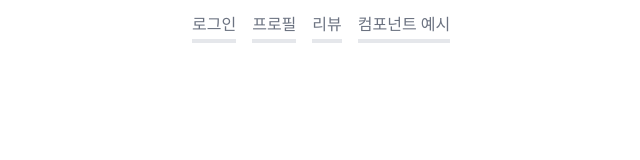
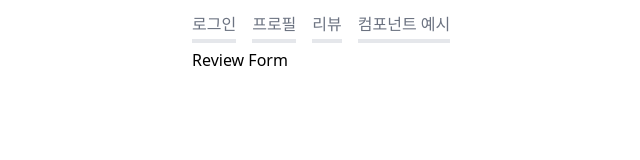
Before and after one commit to NaHyeonil/myproj-react, a React (Create React App) app: page /reviews/new in a window 1280 px wide. Before the commit this address had no page. Shown: the top 160 px of the page, without its empty margins (248-888 px from the left). Built offline with nearby package versions, Linux system fonts and the light colour scheme.

Commit message:
ReviewForm 활용 새 리뷰 작성

```diff
--- a/src/App.js
+++ b/src/App.js
@@ -2,6 +2,7 @@
 import Login from 'pages/accounts/Login';
 import Profile from 'pages/accounts/Profile';
 import Components from 'pages/examples/Components';
+import ReviewForm from 'pages/reviews/ReviewForm';
 import ReviewList from 'pages/reviews/ReviewList';
 import { Navigate, Route, Routes } from 'react-router-dom';
 
@@ -16,6 +17,7 @@
         <Route path="/accounts/login/" element={<Login />} />
         <Route path="/accounts/profile/" element={<Profile />} />
         <Route path="/reviews/" element={<ReviewList />} />
+        <Route path="/reviews/new" element={<ReviewForm />} />
         <Route path="/examples/components/" element={<Components />} />
       </Routes>
     </div>
--- /dev/null
+++ b/src/pages/reviews/ReviewForm.jsx
@@ -0,0 +1,9 @@
+function ReviewForm() {
+  return (
+    <div>
+      <h2>Review Form</h2>
+    </div>
+  );
+}
+
+export default ReviewForm;
--- a/src/pages/reviews/ReviewList.jsx
+++ b/src/pages/reviews/ReviewList.jsx
@@ -2,11 +2,13 @@
 import DebugStates from 'components/DebugStates';
 import Review from 'components/Review';
 import { useEffect, useState } from 'react';
+import { useNavigate } from 'react-router-dom';
 
 function PageReviewList() {
   const [loading, setLoding] = useState(false);
   const [error, setError] = useState(null);
   const [reviewList, setReviewList] = useState([]);
+  const navigate = useNavigate();
 
   useEffect(() => {
     refetch();
@@ -63,9 +65,16 @@
 
       <button
         onClick={() => refetch()}
-        className="bg-yellow-400 hover:bg-red-400"
+        className="bg-yellow-400 hover:bg-red-400 mr-1"
       >
         새로고침
+      </button>
+
+      <button
+        onClick={() => navigate('/reviews/new/')}
+        className="bg-blue-400 hover:bg-slate-400"
+      >
+        새 리뷰
       </button>
 
       <div>
```
